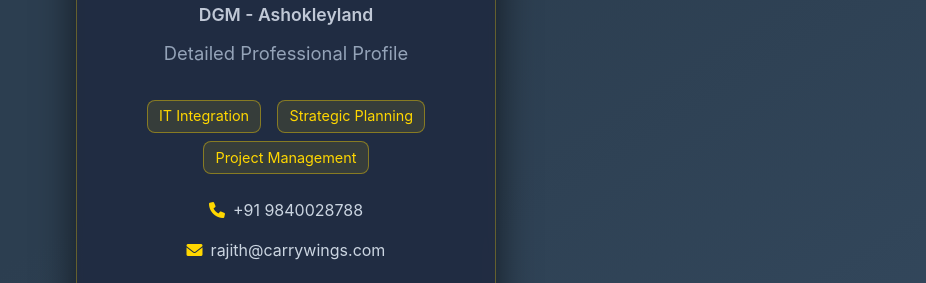
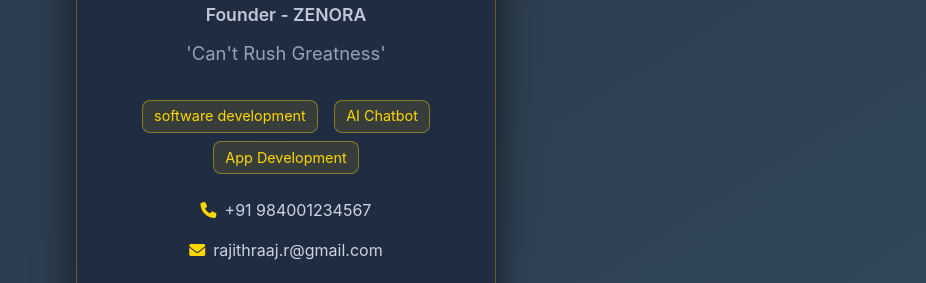
Before and after one commit to RajithRaaj/portal-plus, a plain HTML site: page index.html in a window 1280 px wide. Shown: the part 311-594 px from the top of the page, without its empty margins (354-1280 px from the left). Drawn offline with nearby package versions, Linux system fonts and the light colour scheme.

Commit message:
Update index.html
updated content

```diff
--- a/index.html
+++ b/index.html
@@ -471,19 +471,19 @@
         // --- Configuration & Data ---
         const profileData = {
             name: "Rajith", // Updated name to Rajith
-            profession: "DGM - Ashokleyland",
-            tagline: "Detailed Professional Profile",
-            phoneNumber: "+91 9840028788",
-            emailAddress: "rajith@carrywings.com", // Updated email to Rajith
-            microStats: ["IT Integration", "Strategic Planning", "Project Management"], // Removed "Expertise in Logistics"
+            profession: "Founder - ZENORA",
+            tagline: "'Can't Rush Greatness'",
+            phoneNumber: "+91 984001234567",
+            emailAddress: "rajithraaj.r@gmail.com", // Updated email to Rajith
+            microStats: ["software development", "AI Chatbot", "App Development"], // Removed "Expertise in Logistics"
             social: {
                 linkedin: "https://linkedin.com/in/rajithraaj",
-                instagram: "https://www.instagram.com/carrywings_lines/",
-                website: "https://carrywings.com/",
-                whatsapp: "https://wa.me/919840028788" // Added WhatsApp link
+                instagram: "https://www.instagram.com/zenora-ai/",
+                website: "https://zenora-ai.vercel.app/",
+                whatsapp: "https://wa.me/9198400123456" // Added WhatsApp link
             },
             aboutContent: `
-                Rajith is a highly accomplished professional serving as DGM at Ashokleyland, where he demonstrates exceptional leadership and strategic acumen. His extensive background in the automotive industry is marked by a consistent ability to drive innovation, optimize operations, and achieve ambitious corporate objectives.
+                Rajith is a highly accomplished professional serving as founder at zenora, where he demonstrates exceptional leadership and strategic acumen. His extensive background in the automotive industry is marked by a consistent ability to drive innovation, optimize operations, and achieve ambitious corporate objectives.
                 Beyond his corporate responsibilities, Rajith is a visionary committed to exploring and implementing cutting-edge technological solutions. He actively seeks opportunities for cross-functional collaboration, believing in the power of synergistic partnerships to foster mutual growth and overcome complex challenges.
             `
         };
```
